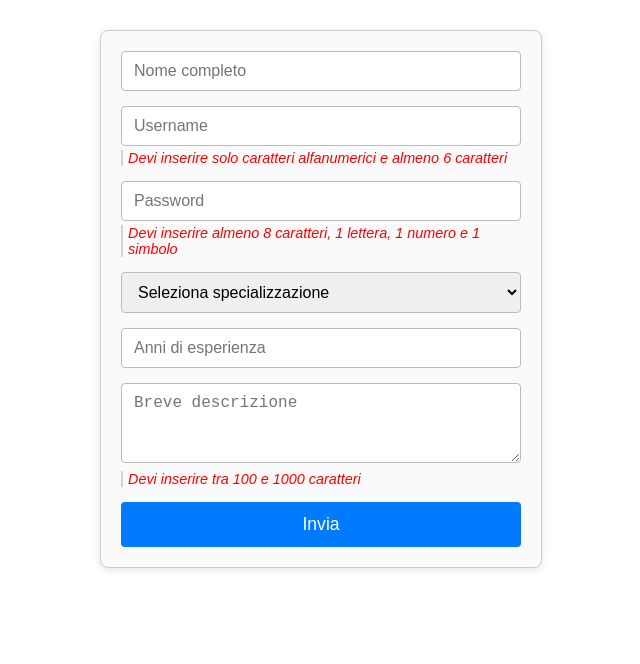
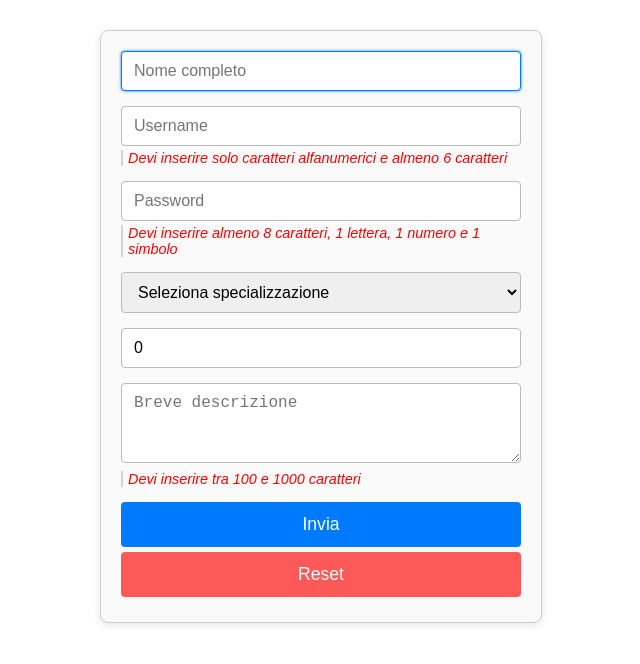
Before and after one commit to nicoargiolas/ex-react-useref-signup, a React (Vite) app: page / in a window 1280 px wide. Shown: the top 664 px of the page, without its empty margins (319-959 px from the left). Built offline with nearby package versions, Linux system fonts and the light colour scheme.

Commit message:
Bonus (punto 1 e 2)

```diff
--- a/src/App.css
+++ b/src/App.css
@@ -52,10 +52,19 @@ button {
   color: white;
   cursor: pointer;
   transition: background-color 0.3s;
+  margin-bottom: 5px;
 }
 
 button:hover {
   background-color: #0056b3;
+}
+
+button.reset {
+  background-color: rgba(255, 0, 0, 0.644);
+}
+
+button.reset:hover {
+  background-color: rgba(255, 0, 0, 0.887);
 }
 
 form p {
--- a/src/App.jsx
+++ b/src/App.jsx
@@ -1,12 +1,14 @@
-import { useState, useRef } from 'react';
+import { useState, useRef, useEffect } from 'react';
 import './App.css'
 
-// 📌 Milestone 3: Convertire i Campi Non Controllati
+// 🎯 Bonus: Migliorare l'Usabilità
 
-// Non tutti i campi del form necessitano di essere aggiornati a ogni carattere digitato. Alcuni di essi non influenzano direttamente l’interfaccia mentre l’utente li compila, quindi è possibile gestirli in modo più efficiente.
-// Analizza il form: Identifica quali campi devono rimanere controllati e quali invece possono essere non controllati senza impattare l’esperienza utente.
-// Converti i campi non controllati: Usa useRef() per gestirli e recuperare il loro valore solo al momento del submit.
-// Assicurati che la validazione continui a funzionare: Anche se un campo non è controllato, deve comunque essere validato correttamente quando l’utente invia il form.
+// Utilizziamo useRef() per migliorare l’esperienza utente, implementando le seguenti funzionalità:
+// Focus automatico al primo input (Nome) al mount del componente.
+// Bottone "Reset" in fondo al form per ripristinare tutti i valori:
+// Gli input controllati devono tornare ai valori iniziali.
+// Gli input non controllati devono essere resettati manualmente usando useRef().
+// Freccia fissa in basso a destra che, quando cliccata, riporta l'utente all'inizio del form (bisogna usare position: fixed).
 
 function App() {
   const nameRef = useRef();
@@ -15,6 +17,10 @@ function App() {
   const specRef = useRef();
   const experienceRef = useRef();
   const [description, setDescription] = useState('');
+
+  useEffect(() => {
+    nameRef.current.focus();
+  }, [])
 
 
   const handleSubmit = (e) => {
@@ -29,8 +35,9 @@ function App() {
         Specializzazione: ${specRef.current.value}
         Anni di esperienza: ${experienceRef.current.value}
         Descrizione: ${description}`);
+      handleReset(e);
     } else {
-      console.log('Devi compilare tutti i campi');
+      console.log('Devi compilare tutti i campi correttamente');
 
     }
   }
@@ -64,11 +71,20 @@ function App() {
     return description.trim().length >= 100 && description.trim().length <= 1000
   }
 
+  const handleReset = (e) => {
+    e.preventDefault();
+
+    setUsername('');
+    setPassword('');
+    setDescription('');
+    nameRef.current.value = '';
+    specRef.current.value = '';
+    experienceRef.current.value = 0;
+  }
+
   return (
     <>
-      <form
-        onSubmit={handleSubmit}
-        autoComplete="off">
+      <form autoComplete="off">
         <section>
           <input
             type='text'
@@ -118,6 +134,7 @@ function App() {
             type='number'
             placeholder='Anni di esperienza'
             ref={experienceRef}
+            defaultValue={0}
           />
         </section>
 
@@ -132,7 +149,8 @@ function App() {
           </p>
         </section>
 
-        <button> Invia </button>
+        <button onClick={handleSubmit}> Invia </button>
+        <button className='reset' onClick={handleReset}> Reset </button>
       </form>
     </>
   )
```
